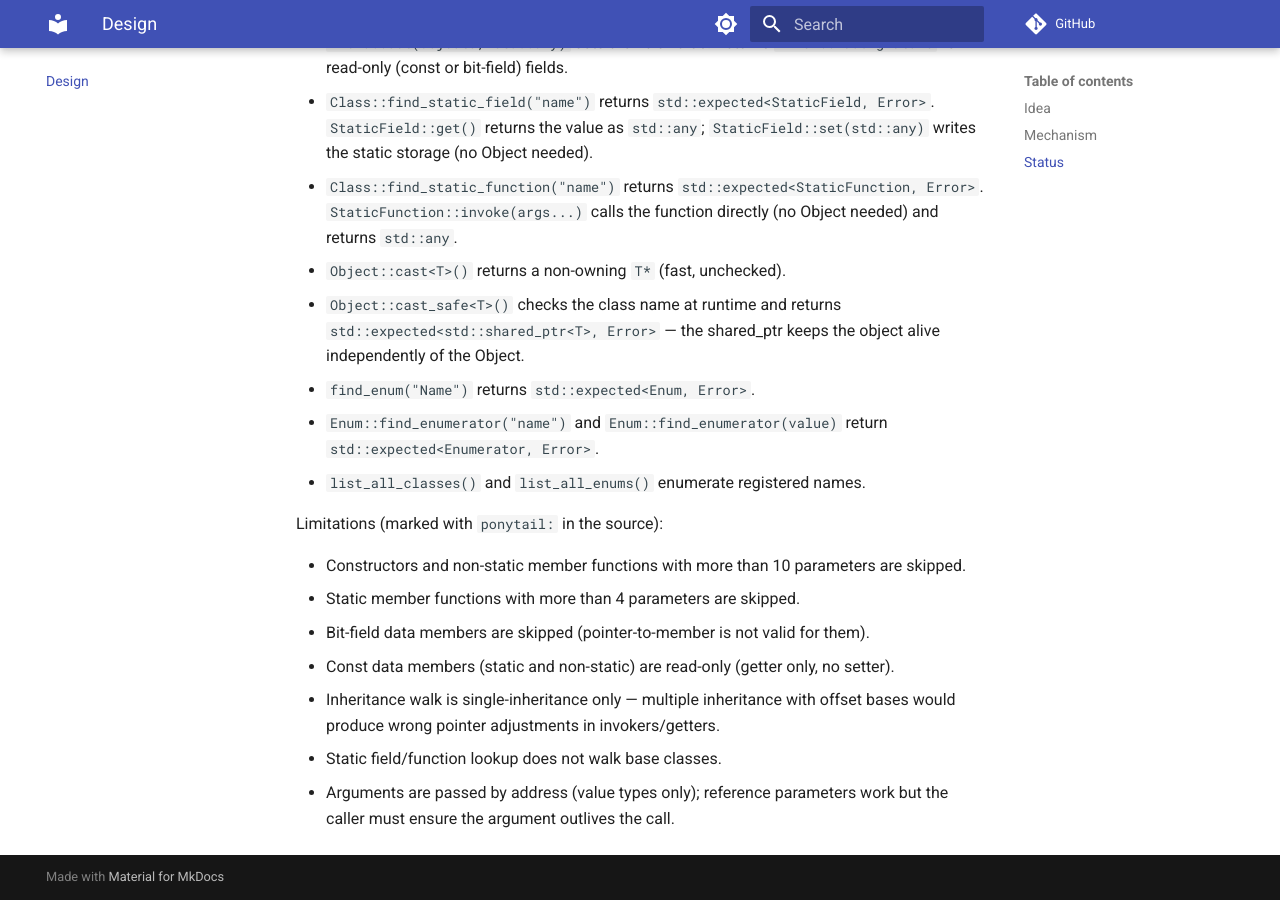
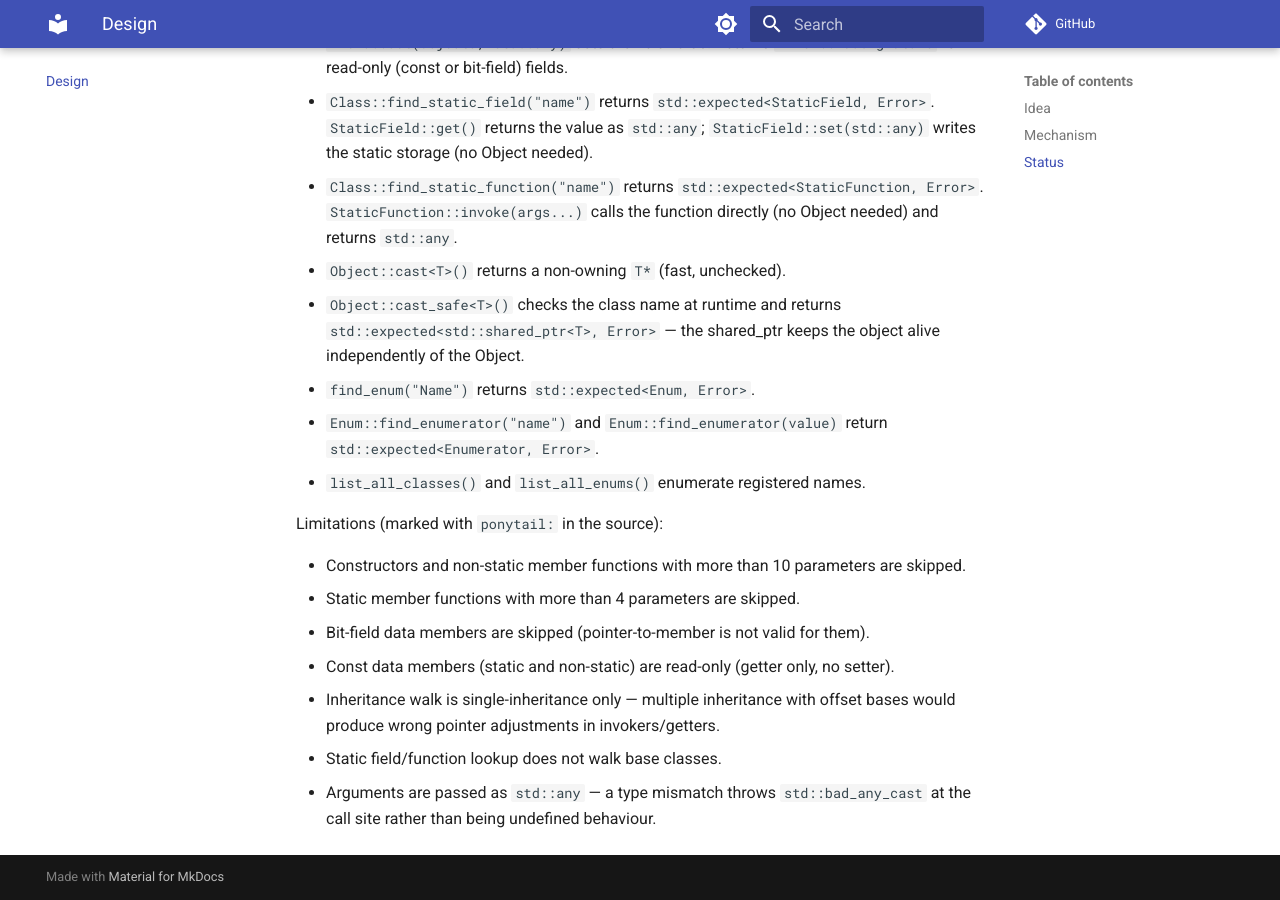
Before and after one commit to w2xel/refl, an MkDocs documentation site: the page built from docs/content/design.md, in a window 1280 px wide and 900 px high, scrolled down 2214 px. Built offline with MkDocs 1.6.1 and Material for MkDocs 9.7.7, drawn with Linux system fonts in a browser that asks for light colours; comment, search, counter and statistics services are not loaded.

Commit message:
Replace void* arg passing with std::any for type-safe argument forwarding
Constructor::call, Function::invoke, and StaticFunction::invoke now wrap
each argument in std::any and pass an array to the type-erased function
pointer. The factory/invoker/static_invoker extract each argument via
std::any_cast<ParamType> instead of *static_cast<ParamType*>(void*).

A type mismatch now throws std::bad_any_cast at the call site instead of
being silent undefined behaviour. The void* obj parameter in invokers
and getters/setters stays as void* — it's a non-owning borrow from the
Object's internal shared_ptr, not a user-supplied argument.

The fill_arg_ptrs helper (forward_as_tuple + addressof) is removed from
Constructor, Function, and StaticFunction. The <tuple> header is no
longer needed. The arg array is constructed directly via std::array
<std::any, N> brace initialization with std::forward per element.

Typedef changes: FactoryFn, InvokerFn, StaticInvokerFn now take
const std::any* instead of void*[].

Generated by Mistral Vibe.
Co-Authored-By: Mistral Vibe <vibe@mistral.ai>

```diff
--- a/docs/content/design.md
+++ b/docs/content/design.md
@@ -119,5 +119,5 @@ Limitations (marked with `ponytail:` in the source):
 - Inheritance walk is single-inheritance only — multiple inheritance with
   offset bases would produce wrong pointer adjustments in invokers/getters.
 - Static field/function lookup does not walk base classes.
-- Arguments are passed by address (value types only); reference parameters work
-  but the caller must ensure the argument outlives the call.
+- Arguments are passed as `std::any` — a type mismatch throws
+  `std::bad_any_cast` at the call site rather than being undefined behaviour.
```
Also changed, not shown: 1 other file.
